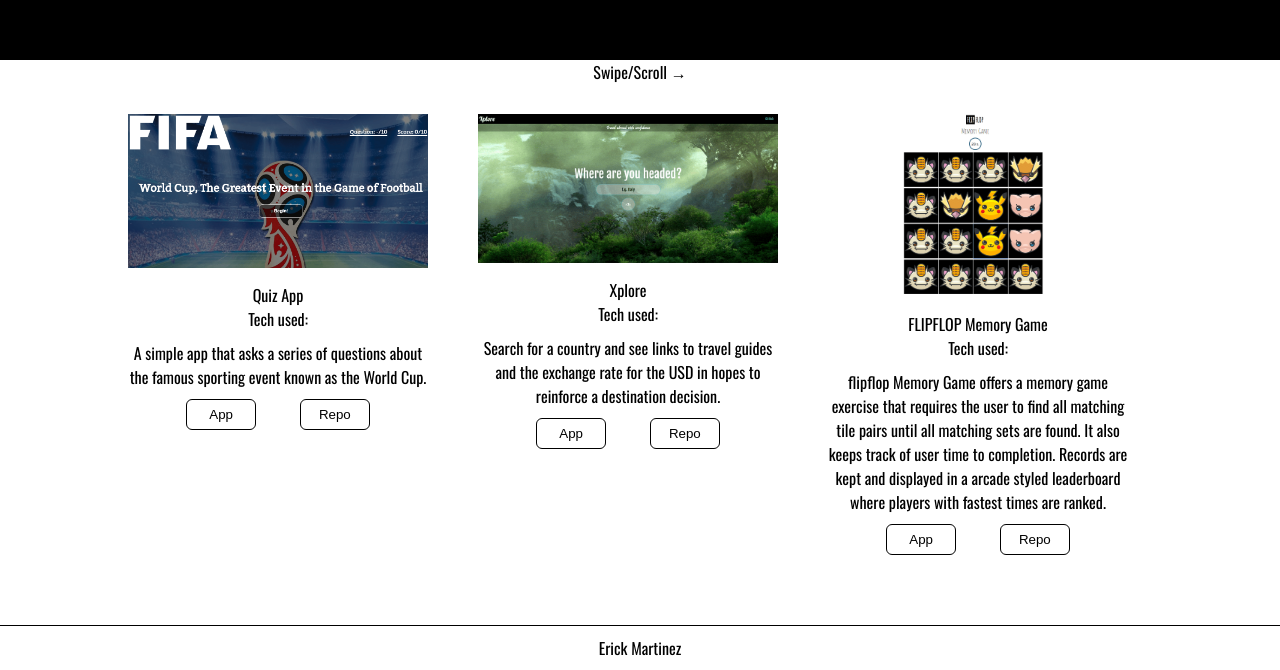
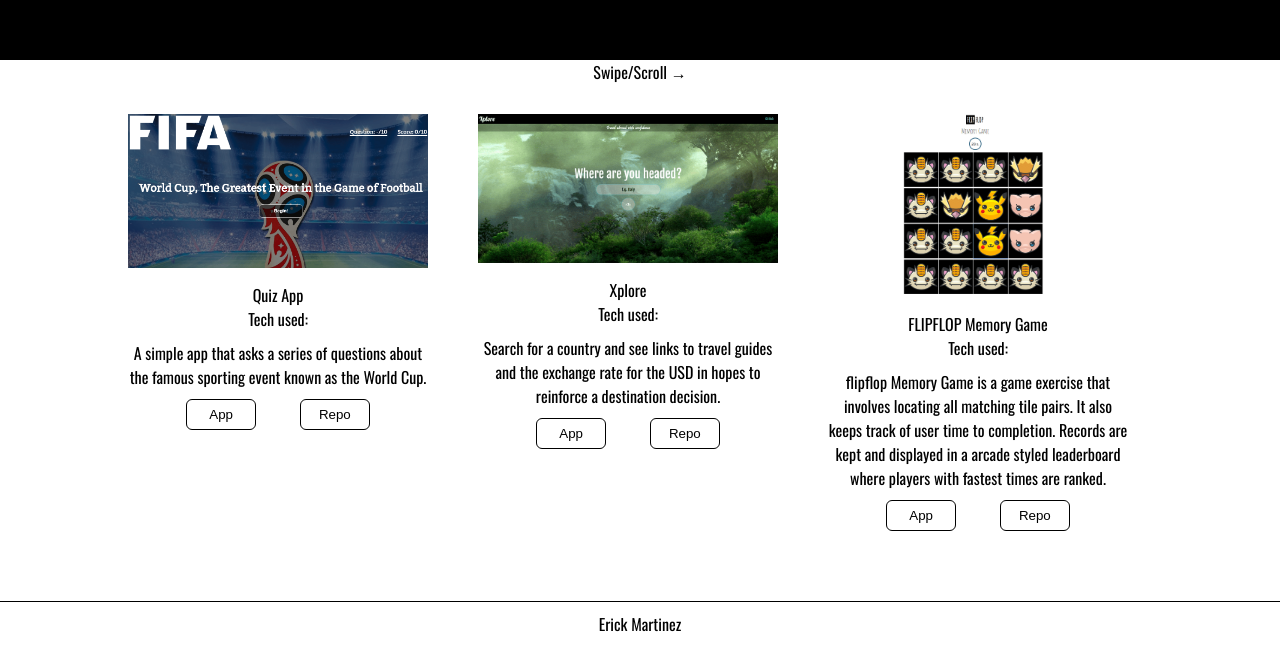
Before and after one commit to erickmtza/portfolio, a plain HTML site: page index.html in a window 1280 px wide. Shown: the part 1540-2210 px from the top of the page. After the commit the page ends 2186 px from the top, so only its background shows below. Drawn offline with nearby package versions, Linux system fonts and the light colour scheme.

Commit message:
Reduced text

```diff
--- a/index.html
+++ b/index.html
@@ -76,7 +76,7 @@
                 <div class="project-desc">
                     <p>FLIPFLOP Memory Game</p>
                     <p>Tech used:</p>
-                    <p class="description">flipflop Memory Game offers a memory game exercise that requires the user to find all matching tile pairs until all matching sets are found. It also keeps track of user time to completion. Records are kept and displayed in a arcade styled leaderboard where players with fastest times are ranked.</p>
+                    <p class="description">flipflop Memory Game is a game exercise that involves locating all matching tile pairs. It also keeps track of user time to completion. Records are kept and displayed in a arcade styled leaderboard where players with fastest times are ranked.</p>
                 <a href="https://flipflop-memory-game.777areri.now.sh/" target="_blank"><button>App</button></a>
                 <a href="https://github.com/erickmtza/flipflop-memory-game-client" target="_blank"><button>Repo</button></a>
                 </div>
```
